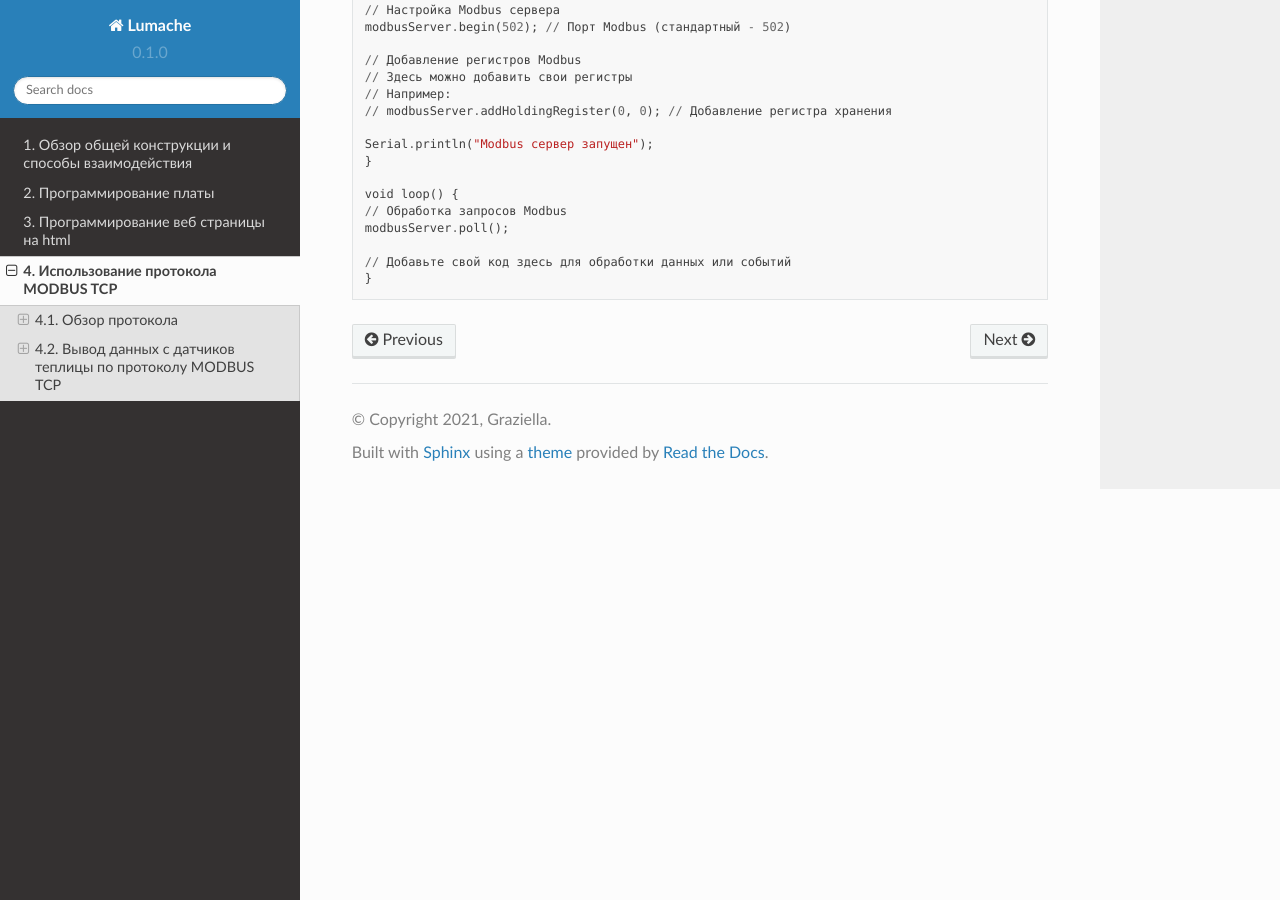
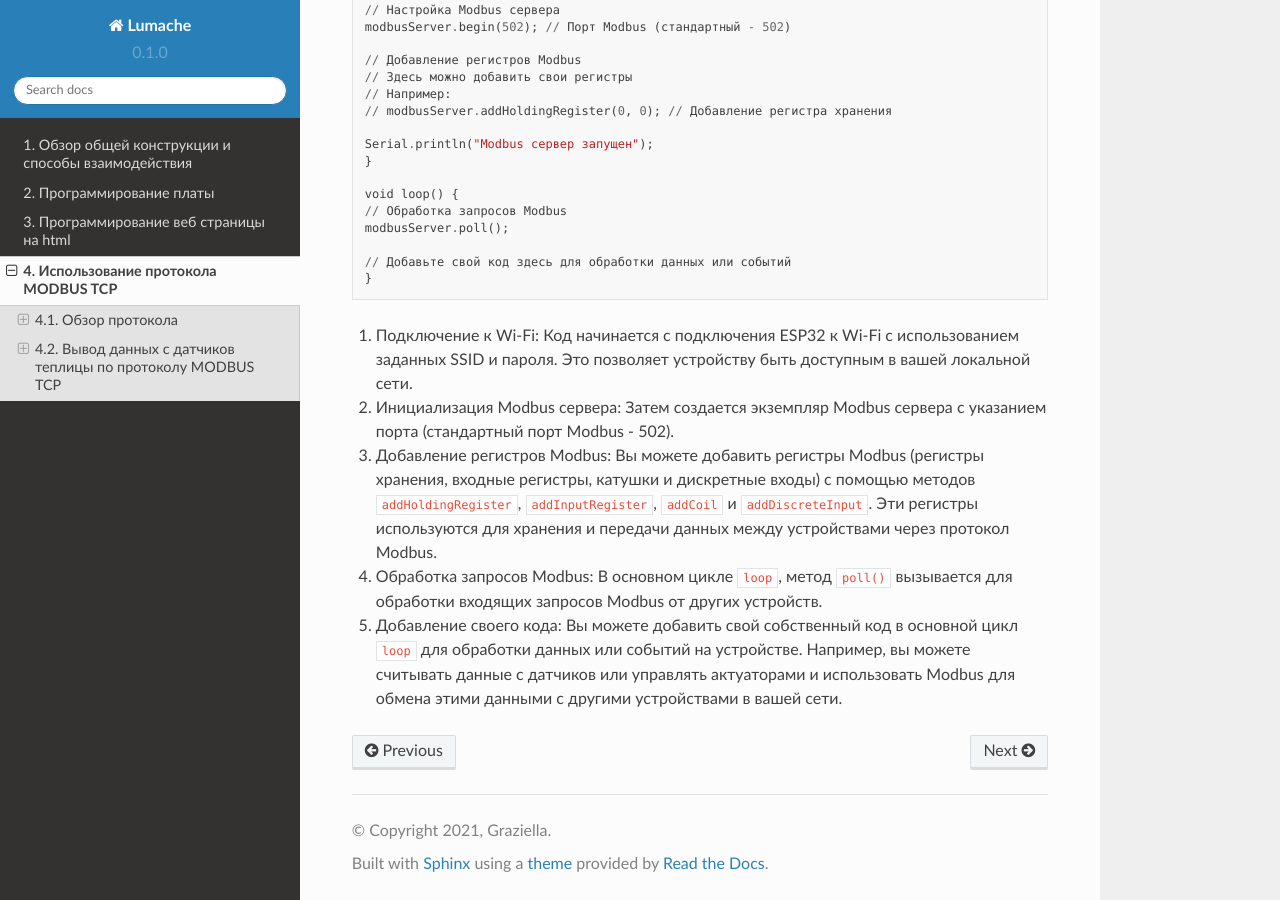
Before and after one commit to BBanwz/book_AL_GH, a Sphinx documentation site: the page built from docs/source/4/1.rst, in a window 1280 px wide and 900 px high, scrolled down 2518 px. Built offline with Sphinx 7.4.7 and the Read the Docs theme 2.0.0, drawn with Linux system fonts in a browser that asks for light colours; pages that are not in the unit, such as notebooks, are missing from menus.

Commit message:
Update 1.rst

```diff
--- a/docs/source/4/1.rst
+++ b/docs/source/4/1.rst
@@ -95,3 +95,13 @@ MODBUS TCP работает по принципу ``клиент-серверн
 
     // Добавьте свой код здесь для обработки данных или событий
     }
+
+1. Подключение к Wi-Fi: Код начинается с подключения ESP32 к Wi-Fi с использованием заданных SSID и пароля. Это позволяет устройству быть доступным в вашей локальной сети.
+
+2. Инициализация Modbus сервера: Затем создается экземпляр Modbus сервера с указанием порта (стандартный порт Modbus - 502).
+
+3. Добавление регистров Modbus: Вы можете добавить регистры Modbus (регистры хранения, входные регистры, катушки и дискретные входы) с помощью методов ``addHoldingRegister``, ``addInputRegister``, ``addCoil`` и ``addDiscreteInput``. Эти регистры используются для хранения и передачи данных между устройствами через протокол Modbus.
+
+4. Обработка запросов Modbus: В основном цикле ``loop``, метод ``poll()`` вызывается для обработки входящих запросов Modbus от других устройств.
+
+5. Добавление своего кода: Вы можете добавить свой собственный код в основной цикл ``loop`` для обработки данных или событий на устройстве. Например, вы можете считывать данные с датчиков или управлять актуаторами и использовать Modbus для обмена этими данными с другими устройствами в вашей сети.
```
